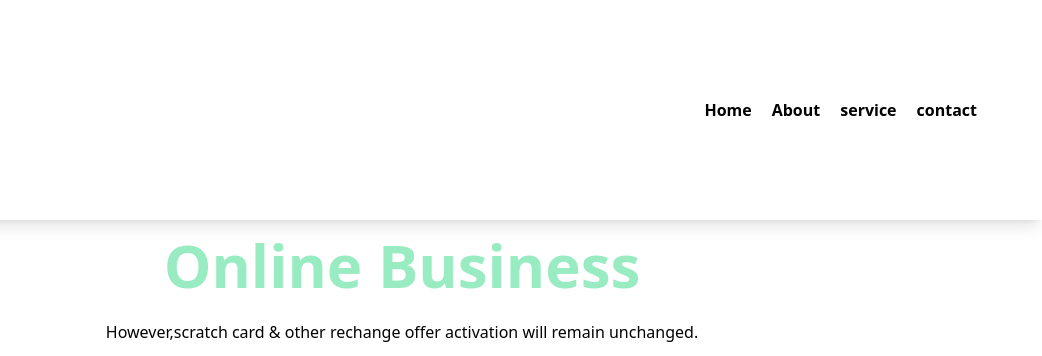
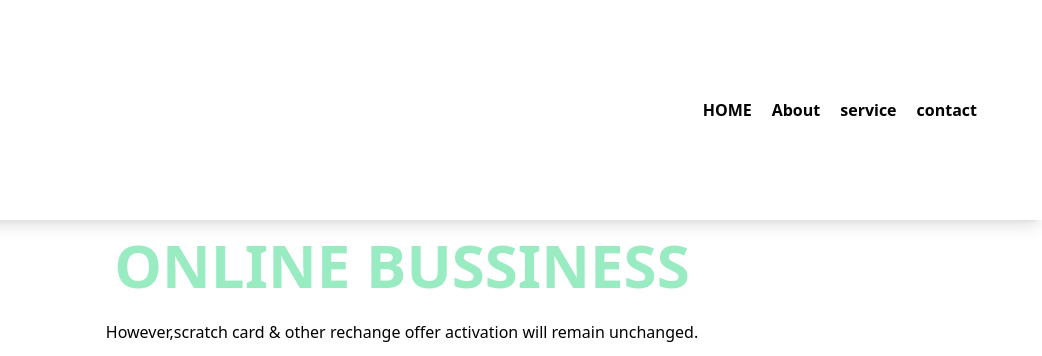
Before and after one commit to TahminaApi/Gitwith-cli, a plain HTML site: page index.html in a window 1280 px wide. Shown: the top 356 px of the page, 238-1280 px from the left. Drawn offline with nearby package versions, Linux system fonts and the light colour scheme.

```diff
--- a/index.html
+++ b/index.html
@@ -37,7 +37,7 @@
            </div>
            <nav class="">
               <ul class="flex justify-center">
-                  <li class="ps-5"><a class="text-second font-semibold" href="index.html">Home</a></li>
+                  <li class="ps-5"><a class="text-second font-semibold" href="index.html">HOME</a></li>
                   <li class="ps-5"><a class="text-second font-semibold" href="about.html">About</a></li>
                   <li class="ps-5"><a class="text-second font-semibold" href="service.html">service</a></li>
                   <li class="ps-5"><a class="text-second font-semibold" href="contact.html">contact</a></li>
@@ -49,7 +49,7 @@
     <!-- banner section -->
     <section>
         <div class="container pt-40 pb-28 text-center">
-        <h1 class=" text-small md:text-large md:leading-[70px]  font-bold  " >it's time to show our <br><span class="text-first">Online Business</span> </h1>
+        <h1 class=" text-small md:text-large md:leading-[70px]  font-bold  " >it's time to show our <br><span class="text-first">ONLINE BUSSINESS</span> </h1>
             <p class="mt-5 text-second">However,scratch card & other rechange offer activation will remain unchanged.</p>
             <img class=" w-[90%] md:w-[50%] block mx-auto mt-10"  src="./images/api.jpg" alt="image">
         </div>
```
